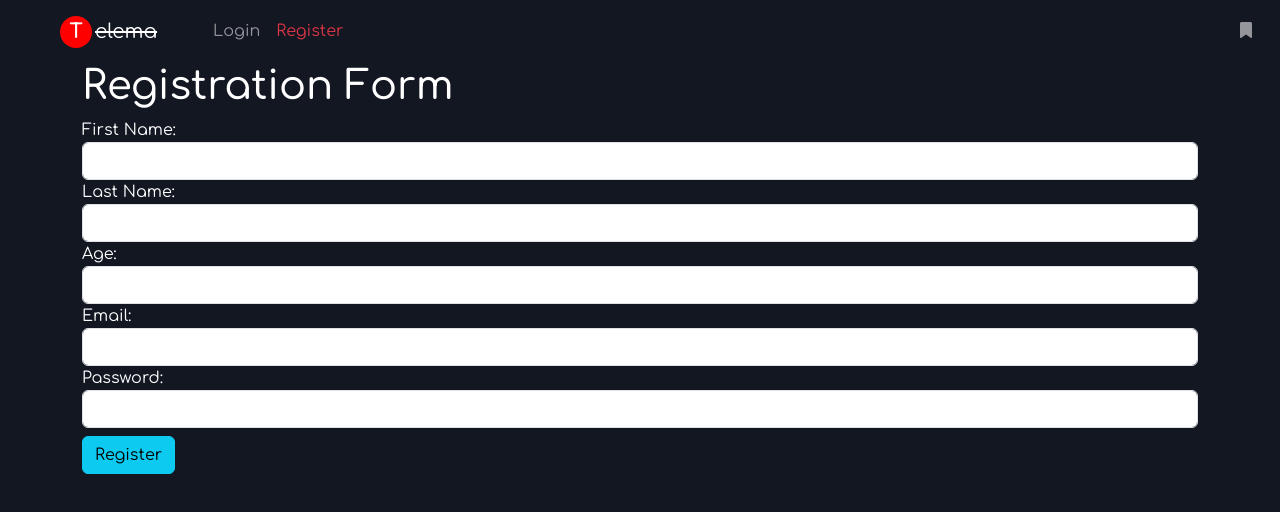
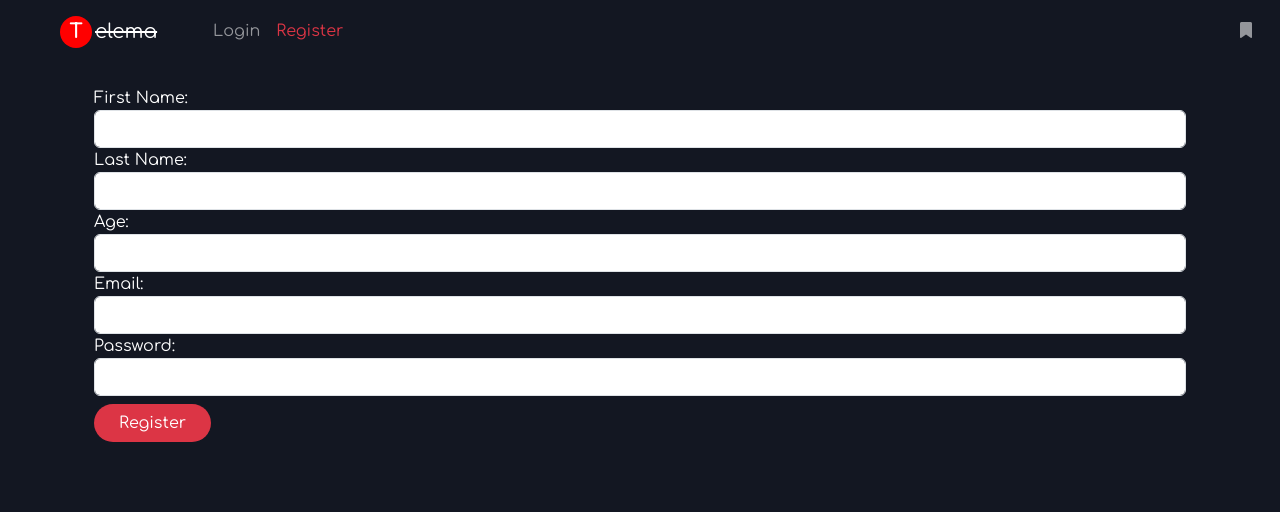
Before and after one commit to ahmedgamaleid/Movie-TVShow-Recommendation, a React (Create React App) app: page / in a window 1280 px wide. Shown: the top 512 px of the page. Built offline with nearby package versions, Linux system fonts and the light colour scheme; what ldrs would draw is missing.

Commit message:
final update

```diff
--- a/src/Components/Login .jsx
+++ b/src/Components/Login .jsx
@@ -78,21 +78,21 @@ let  redirect = useNavigate();
 
      <div className='row p-4  d-flex justify-content-center align-content-center'>
       {/* <h1>Login Form</h1> */}
-      <div className='col-6 '>
+      <div className='col-12  d-flex justify-content-center align-content-center'>
         <form onSubmit={(e) => { e.preventDefault(); login(); }}>
 
           <label className=''>Email</label>
           <input
             type='text'
             onChange={(e) => setUser({ ...user, email: e.target.value })}
-            className='form-control w-75 m-1 p-2'
+            className='form-control   '
           />
           {errordetails.length > 0 ? showalert('email') : ''}
           <label className='py-1'>Password</label>
           <input
             type='password'
             onChange={(e) => setUser({ ...user, password: e.target.value })}
-            className='form-control w-75 m-1 p-2'
+            className='form-control   '
           />
           {errordetails.length > 0 ? showalert('password') : ''}
           <button type='submit' className='btn text-bg-danger rounded-5 px-4 mt-2'>Login</button>
@@ -100,20 +100,8 @@ let  redirect = useNavigate();
 
 
         </form>
-      </div>
-      <div className='col-6'>
-      <p className='text-center mb-3'>Login with</p>
-          <div className='row d-flex flex-column justify-content-center align-content-center g-4'>
-          <button className='btn btn-light d-flex align-items-center rounded-5 px-3 w-25'>
-          <i className='fab fa-google text-danger me-2 rounded-5  '></i> Google
-        </button>
-        <button className='btn btn-light d-flex align-items-center rounded-5 px-3 w-25'>
-          <i className='fab fa-facebook text-primary me-2'></i> Facebook
-        </button>
-        <button className='btn btn-light d-flex align-items-center rounded-5 px-3 w-25'>
-          <i className='fab fa-apple text-dark me-2'></i> Apple
-        </button>
-          </div>
+
+
       </div>
     </div>
 
--- a/src/Components/Register.jsx
+++ b/src/Components/Register.jsx
@@ -93,8 +93,7 @@ const Register = () => {
   // //////////////////////////////////////////////////////////////////////////////////////////
 
   return (
-    <div className="container">
-      <h1>Registration Form</h1>
+    <div className="container p-4">
       {errordetails.map((error) => {
         if (error.message.includes("pattern")) {
           error.message = "Password must start with a capital letter";
@@ -163,7 +162,7 @@ const Register = () => {
           className="form-control"
         />
         {errordetails.length > 0 ? showalert("password") : ""}
-        <button type="submit" className="btn btn-info mt-2">
+        <button type="submit" className="btn text-bg-danger rounded-5 px-4 mt-2">
           Register
         </button>{" "}
         {/* Added type="submit" */}
```
